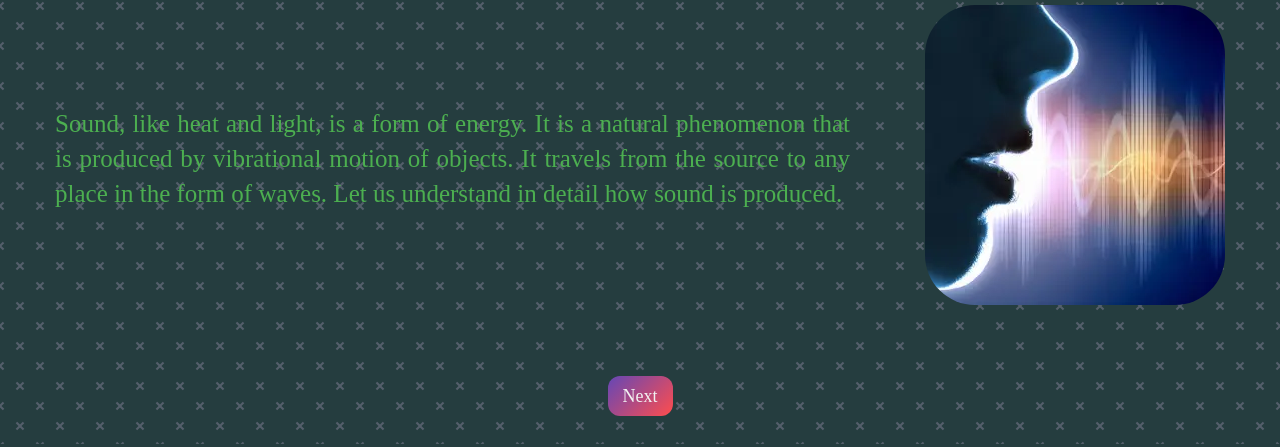
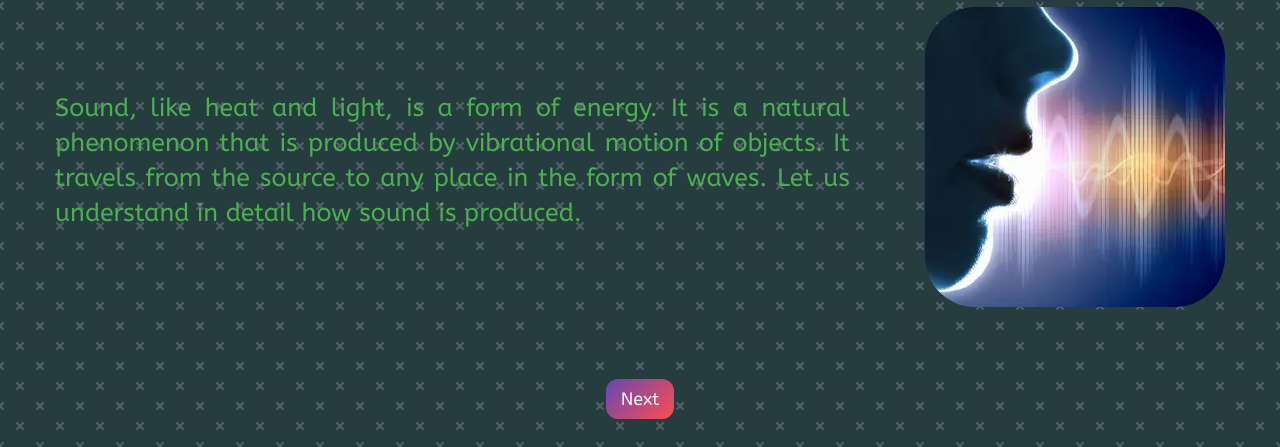
Before and after one commit to SatyamV7/Science_Project, a plain HTML site: page index.html in a window 1280 px wide. Shown: the part 514-961 px from the top of the page. Drawn offline with Linux system fonts and the light colour scheme; the site is published under a folder, as on GitHub Pages, so addresses that start at the root find nothing.

Commit message:
modified:   src/style.css

```diff
--- a/src/style.css
+++ b/src/style.css
@@ -1,4 +1,4 @@
-@import url(/assets/fonts/fonts.css);
+@import url(../assets/fonts/fonts.css);
 
 * {
     margin: 0;
```
